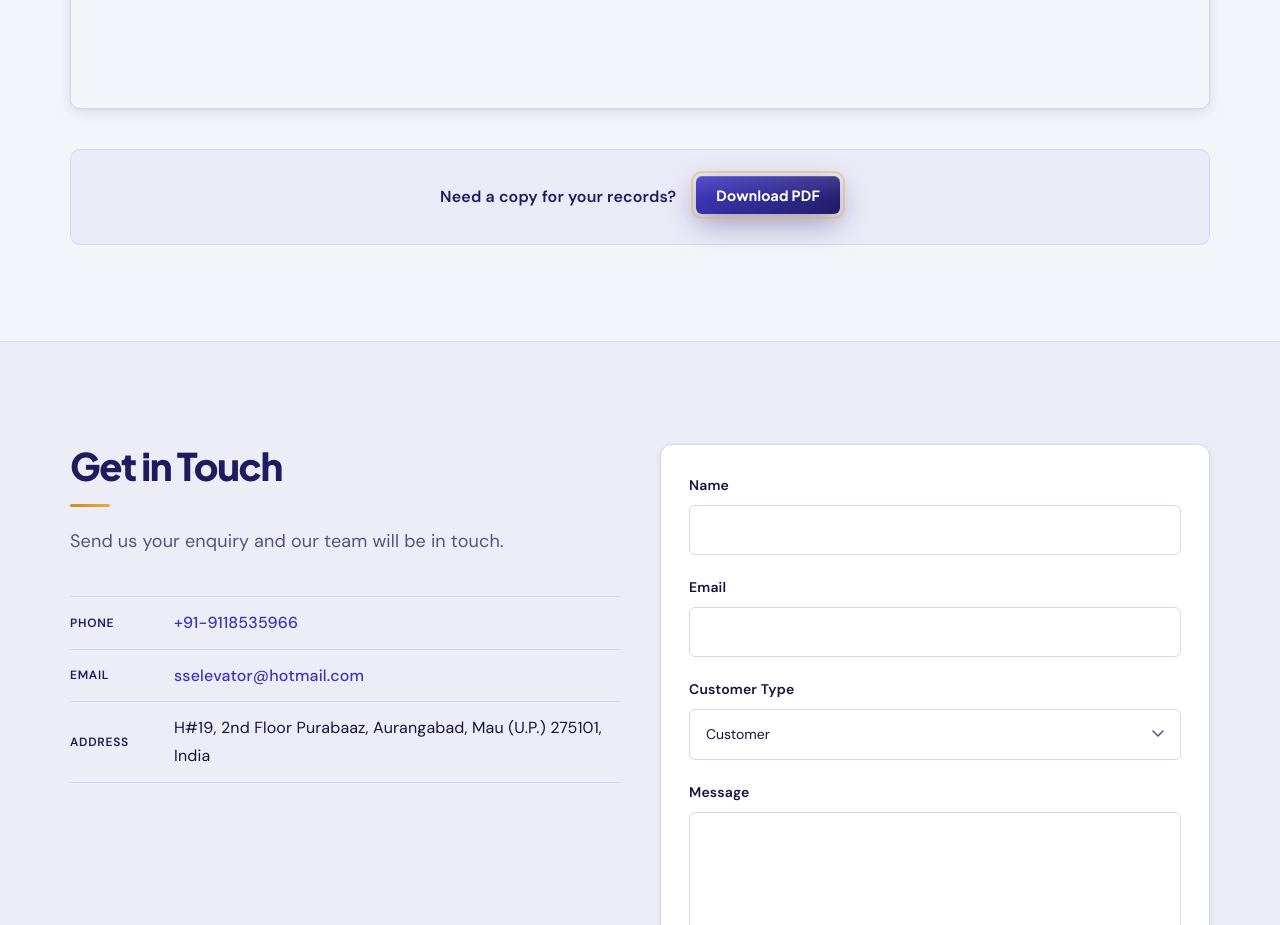
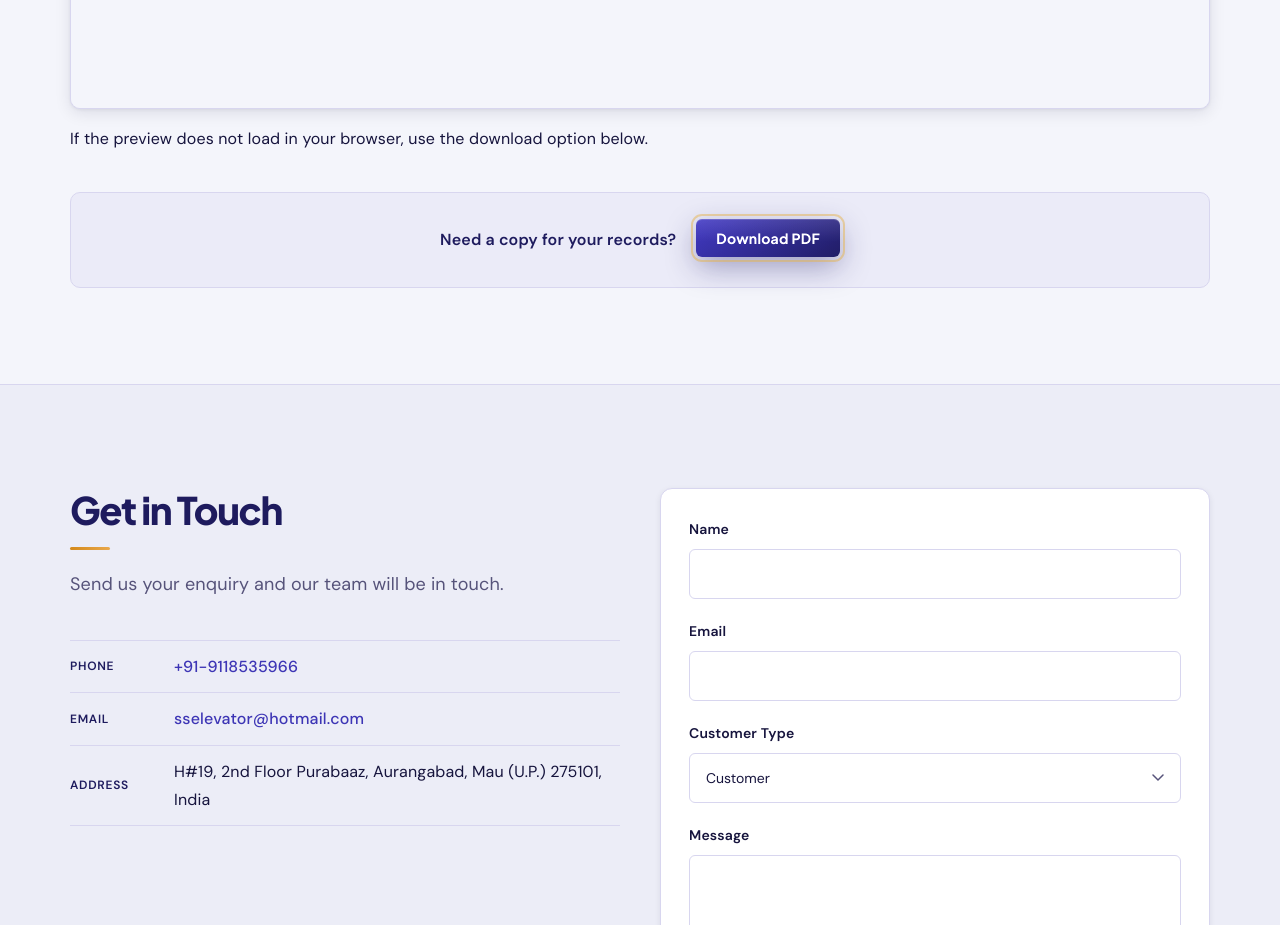
Before and after one commit to TariqueMasood/ss-elevator, a Next.js app: page /catalog in a window 1280 px wide. Shown: the part 820-1745 px from the top of the page. Built offline with nearby package versions, Linux system fonts and the light colour scheme.

Commit message:
prevent PDF from downloading

```diff
--- a/app/catalog/page.js
+++ b/app/catalog/page.js
@@ -18,17 +18,12 @@ export default function CatalogPage() {
           <iframe
             src="/ss-elevator-components.pdf#toolbar=0&navpanes=0"
             title="SS Elevator components catalog PDF"
-          >
-            {/* Shown if the browser cannot render the inline PDF (e.g. iOS Safari, some proxies) */}
-            <p>
-              Your browser cannot display the PDF inline.{" "}
-              <a href="/ss-elevator-components.pdf" download>
-                Download the catalog here
-              </a>
-              .
-            </p>
-          </iframe>
+          />
         </div>
+        <p className="catalog-viewer-note">
+          If the preview does not load in your browser, use the download option
+          below.
+        </p>
         <CatalogDownload />
       </div>
     </main>
```
